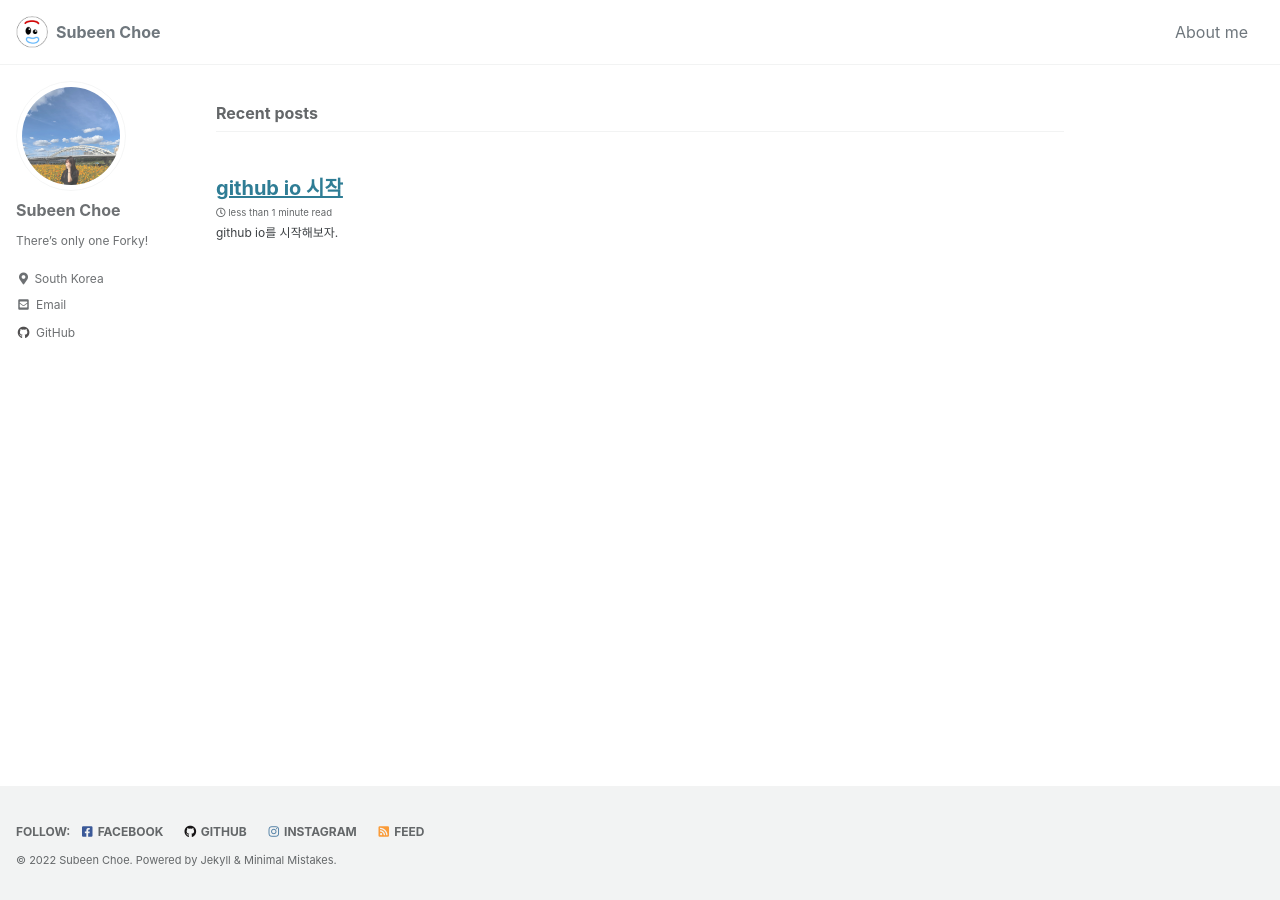
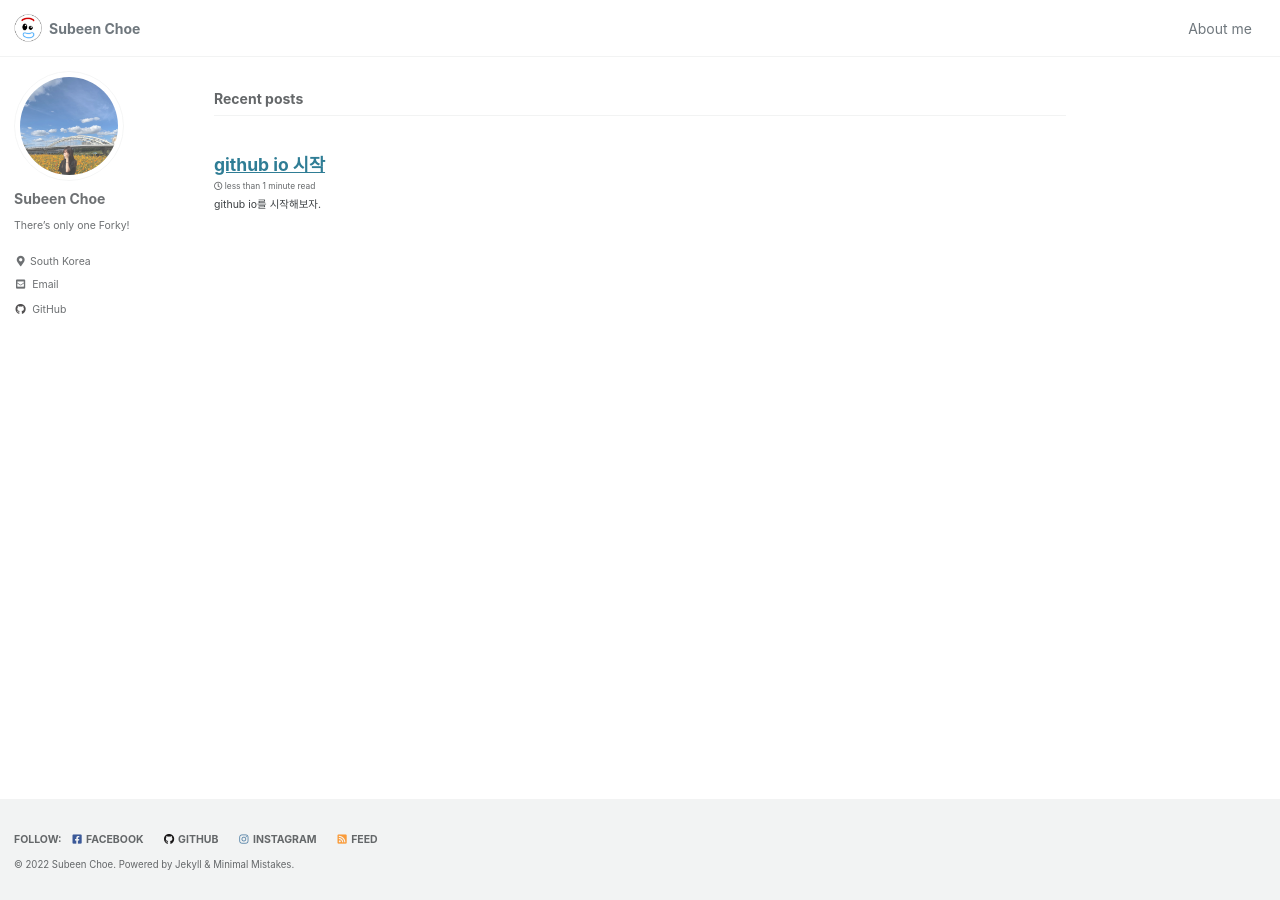
Before and after one commit to subeenz/subeenz.github.io, a Jekyll site: the page built from index.html, in a window 1280 px wide. Built offline with Jekyll 4.4.1, drawn with Linux system fonts in a browser that asks for light colours; cached includes are drawn as plain includes; the list of posts is cut into pages by our own code.

Commit message:
resizing font

```diff
--- a/_sass/minimal-mistakes/_reset.scss
+++ b/_sass/minimal-mistakes/_reset.scss
@@ -8,18 +8,18 @@ html {
   /* apply a natural box layout model to all elements */
   box-sizing: border-box;
   background-color: $background-color;
-  font-size: 16px;                        // Default 16px;
+  font-size: 14px;                        // Default 16px;
 
   @include breakpoint($medium) {
-    font-size: 16px;                      // Default 18px;
+    font-size: 14px;                      // Default 18px;
   }
 
   @include breakpoint($large) {
-    font-size: 16px;                      // Default 20px;
+    font-size: 14px;                      // Default 20px;
   }
 
   @include breakpoint($x-large) {
-    font-size: 16px;                      // Default 22px;
+    font-size: 14px;                      // Default 22px;
   }
 
   -webkit-text-size-adjust: 100%;
```
